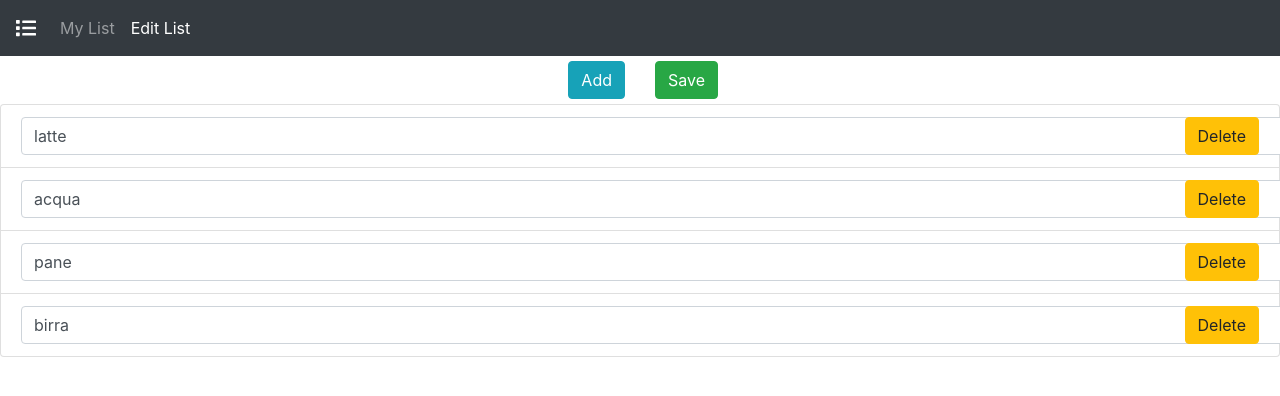
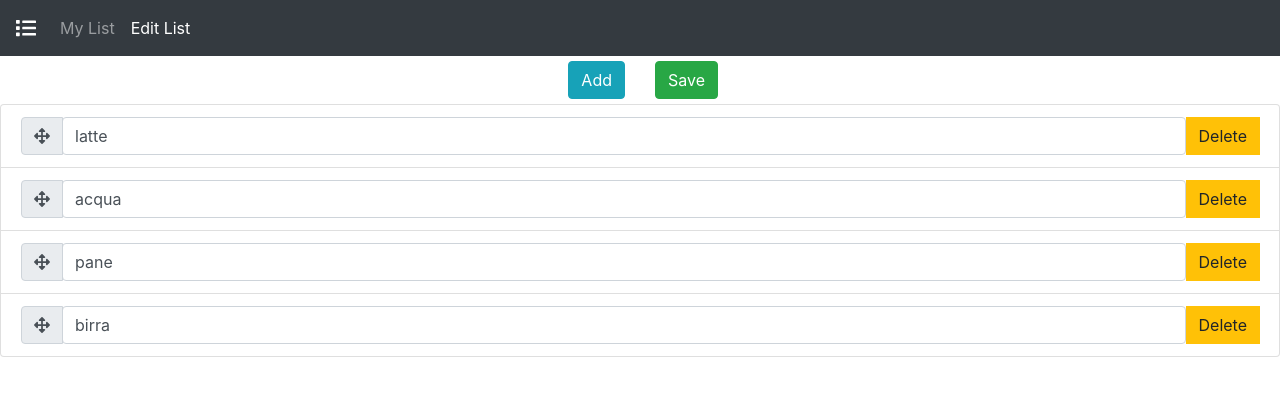
Before and after one commit to frakorn/react-todo-list, a React (Create React App) app: page /edit-list in a window 1280 px wide. Shown: the top 396 px of the page. Built offline with nearby package versions, Linux system fonts and the light colour scheme.

Commit message:
added drag&drop functionality and more graphics

```diff
--- a/package.json
+++ b/package.json
@@ -10,12 +10,14 @@
     "@testing-library/jest-dom": "^4.2.4",
     "@testing-library/react": "^9.5.0",
     "@testing-library/user-event": "^7.2.1",
+    "array-move": "^2.2.1",
     "bootstrap": "^4.4.1",
     "node-sass": "^4.13.1",
     "react": "^16.13.0",
     "react-dom": "^16.13.0",
     "react-router-dom": "^5.1.2",
     "react-scripts": "3.4.0",
+    "react-sortable-hoc": "^1.11.0",
     "react-toastify": "^5.5.0"
   },
   "scripts": {
--- a/src/components/edit-list/edit-list.js
+++ b/src/components/edit-list/edit-list.js
@@ -2,12 +2,58 @@ import React, { Component } from "react";
 import list from "../../storage/list.json"
 import '../edit-list/edit-list.scss';
 import { toast } from 'react-toastify';
+import { SortableContainer, SortableElement } from 'react-sortable-hoc';
+import arrayMove from 'array-move';
+import { FontAwesomeIcon } from '@fortawesome/react-fontawesome';
+import { faArrowsAlt } from '@fortawesome/free-solid-svg-icons'
+
+const SortableItem = SortableElement(({ list, editItem, removeItem }) => {
+     return (
+        <li key={list.id} className="list-group-item" data-toggle="modal" data-target="#editModal">
+            <div className="input-group mb-3 drag">
+                <div className="input-group-prepend">
+                    <span className="input-group-text">
+                        <FontAwesomeIcon icon={faArrowsAlt} />
+                    </span>
+                </div>
+                <div className="custom-file">
+                    <input onChange={editItem.bind(this, list.id)} value={list.value} className="form-control" type="text" placeholder=".form-control-lg"></input>
+                </div>
+                <div className="input-group-prepend">
+                    <button onClick={removeItem.bind(this, list.id)} className="delete btn btn-warning">Delete</button>
+                </div>
+            </div>
+        </li>
+    )
+});
+
+const SortableList = SortableContainer(({ items, removeItem, editItem }) => {
+    return (
+        <ol className="list-group list_of_items">
+            {items.map((list,i) => (
+                <SortableItem editItem={editItem}
+                    removeItem={removeItem}
+                    editItem={editItem}
+                    key={`item-${list.id}`}
+                    index={i}
+                    list={list} />
+            ))}
+        </ol>
+    );
+});
 
 export default class EditList extends Component {
     constructor(props) {
         super(props);
-        this.state = { list : JSON.parse(localStorage.getItem('list')) || list};
+        this.state = { list: JSON.parse(localStorage.getItem('list')) || list };
     }
+
+    onSortEnd = ({ oldIndex, newIndex }) => {
+        this.setState(({ list }) => ({
+            list: arrayMove(list, oldIndex, newIndex),
+        }));
+    };
+
     addItem = () => {
         const newObj = {
             "id": this.state.list.length + 1,
@@ -18,25 +64,25 @@ export default class EditList extends Component {
     removeItem = (id) => {
         this.setState({
             list: this.state.list.filter(item => item.id != id)
-          })
+        })
     }
-    editItem = (id,el) => {
+    editItem = (id, el) => {
         let list = this.state.list;
-        list.map((l,j) => l.value = l.id===id ? el.target.value : l.value);
-        this.setState({list:list});
+        list.map((l, j) => l.value = l.id === id ? el.target.value : l.value);
+        this.setState({ list: list });
     }
     save = () => {
-        try{
+        try {
             localStorage.setItem('list', JSON.stringify(this.state.list));
             toast.success("Saved")
         }
-        catch(e){
+        catch (e) {
             toast.error("Error")
         }
     }
     render() {
         return (
-            <div class="edit-list">
+            <div className="edit-list">
                 <div className="row padding">
                     <div className="col align-right">
                         <button onClick={this.addItem} type="button" className="btn btn-info">Add</button>
@@ -45,17 +91,10 @@ export default class EditList extends Component {
                         <button onClick={this.save} type="button" className="btn btn-success">Save</button>
                     </div>
                 </div>
-                <ol className="list-group list_of_items">
-                    {this.state.list.map(l =>
-                    <li key={l.id} className="list-group-item" data-toggle="modal" data-target="#editModal">
-                        <div className="text_holder">
-                            <input onChange={this.editItem.bind(this,l.id)} value={l.value} className="form-control" type="text" placeholder=".form-control-lg"></input>
-                            <div className="btn-group pull-right">
-                                <button onClick={this.removeItem.bind(this,l.id)} className="delete btn btn-warning">Delete</button>
-                            </div>
-                        </div>
-                    </li>)}
-                </ol>
+                <SortableList removeItem={this.removeItem}
+                    editItem={this.editItem}
+                    items={this.state.list}
+                    onSortEnd={this.onSortEnd} />
             </div>
         );
     }
--- a/src/components/edit-list/edit-list.scss
+++ b/src/components/edit-list/edit-list.scss
@@ -1,59 +1,85 @@
-.pull-right{
-    float:right;
-}
+.pull-right {
+    float: right;
+  }
 
-.padding{
-    padding:5px;
-}
+  .padding {
+    padding: 5px;
+  }
 
-input.form-control{
-    position:absolute;
-}
+  input.form-control {
+    position: absolute;
+  }
 
-.align-left{
+  .align-left {
     text-align: left !important;
-}
+  }
 
-.align-right{
+  .align-right {
     text-align: right !important;
-}
+  }
 
-/* css animation */
-.edit-list {
+  /* css animation */
+
+  .edit-list {
     animation: fadein 1s;
-    -moz-animation: fadein 1s; /* Firefox */
-    -webkit-animation: fadein 1s; /* Safari and Chrome */
-    -o-animation: fadein 1s; /* Opera */
-}
-@keyframes fadein {
+    -moz-animation: fadein 1s;
+
+    /* Firefox */
+    -webkit-animation: fadein 1s;
+
+    /* Safari and Chrome */
+    -o-animation: fadein 1s;
+
+    /* Opera */
+  }
+
+  @keyframes fadein {
     from {
-        opacity:0;
+      opacity: 0;
     }
+
     to {
-        opacity:1;
+      opacity: 1;
     }
-}
-@-moz-keyframes fadein { /* Firefox */
+  }
+
+  @-moz-keyframes fadein {
+    /* Firefox */
     from {
-        opacity:0;
+      opacity: 0;
     }
+
     to {
-        opacity:1;
+      opacity: 1;
     }
-}
-@-webkit-keyframes fadein { /* Safari and Chrome */
+  }
+
+  @-webkit-keyframes fadein {
+    /* Safari and Chrome */
     from {
-        opacity:0;
+      opacity: 0;
     }
+
     to {
-        opacity:1;
+      opacity: 1;
     }
-}
-@-o-keyframes fadein { /* Opera */
+  }
+
+  @-o-keyframes fadein {
+    /* Opera */
     from {
-        opacity:0;
+      opacity: 0;
     }
+
     to {
-        opacity: 1;
+      opacity: 1;
     }
-}
+  }
+
+  .drag {
+    cursor: move;
+  }
+
+  .input-group.mb-3.drag {
+    margin-bottom: 0 !important;
+  }
--- a/src/components/todo-list/todo-list.js
+++ b/src/components/todo-list/todo-list.js
@@ -7,11 +7,14 @@ export default class TodoList extends Component {
         super(props);
         this.state = { list : JSON.parse(localStorage.getItem('list')) || list}
     }
+    cancelItem = (elem) => {
+        elem.target.classList.toggle('removed');
+    }
     render() {
         return (
-            <div class="todo-list">
+            <div className="todo-list">
                 <ul className="list-group ">
-                    {this.state.list.map(l => <li key={l.id} className="list-group-item" data-toggle="modal" data-target="#editModal">{l.value}<span className="glyphicon glyphicon-remove"></span></li>)}
+                    {this.state.list.map(l => <li key={l.id} className="list-group-item" data-toggle="modal" onClick={this.cancelItem} data-target="#editModal">{l.value}</li>)}
                 </ul>
             </div>
         );
--- a/src/components/todo-list/todo-list.scss
+++ b/src/components/todo-list/todo-list.scss
@@ -1,4 +1,4 @@
-.list-group-item:hover {
+.todo-list .list-group-item:hover {
     background-color: #17A2B8;
     transition: 0.3s;
     opacity: 0.7;
@@ -12,6 +12,9 @@
     -webkit-animation: fadein 1s; /* Safari and Chrome */
     -o-animation: fadein 1s; /* Opera */
 }
+.removed {
+    text-decoration: line-through;
+  }
 @keyframes fadein {
     from {
         opacity:0;
```
